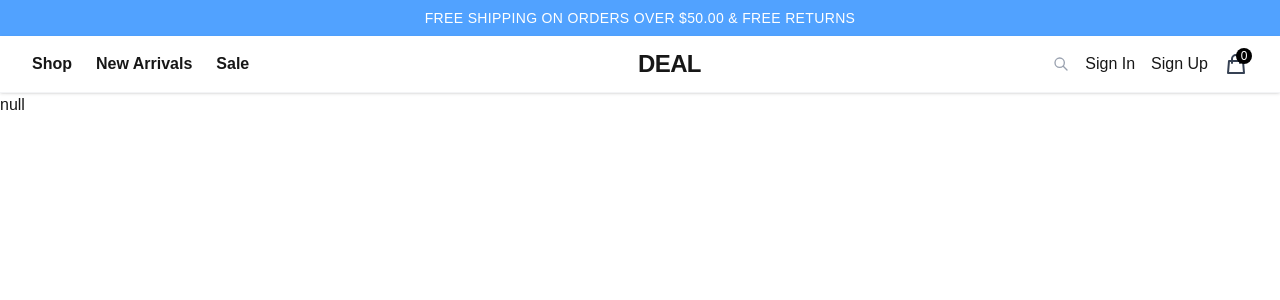
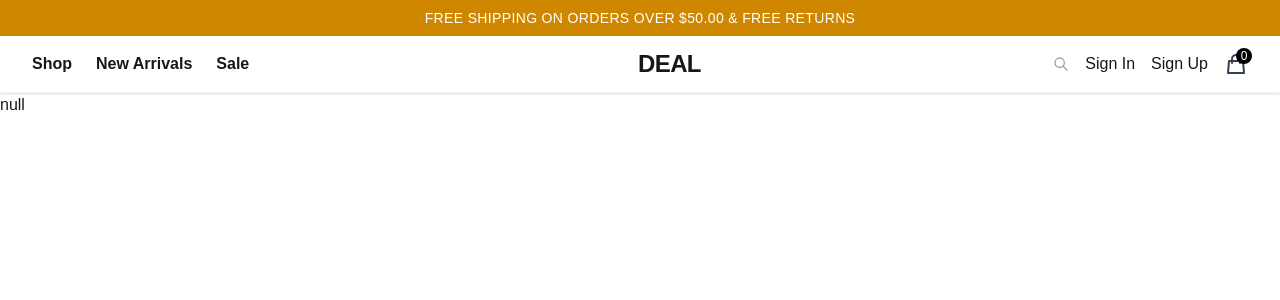
Before and after one commit to ChathuraD1392/Store, a Next.js app: page / in a window 1280 px wide. Shown: the top 300 px of the page. Built offline with nearby package versions, Linux system fonts and the light colour scheme; no server answers.

Commit message:
altred not used items

```diff
--- a/app/actions/auth.ts
+++ b/app/actions/auth.ts
@@ -1,14 +1,13 @@
 'use server';
 
+import { sha256 } from "@oslojs/crypto/sha2";
 import { encodeBase32LowerCaseNoPadding, encodeHexLowerCase } from "@oslojs/encoding";
-import { sha256 } from "@oslojs/crypto/sha2";
 
-import type { User, Session } from "@prisma/client";
+import type { Session, User } from "@prisma/client";
+import { cookies } from "next/headers";
+import { cache } from "react";
 import prisma from "../lib/prisma";
-import { cookies } from "next/headers";
-import { cache, use } from "react";
-import { error } from "console";
-import { create } from "zustand";
+
 
 export async function generateSessionToken(): Promise<string> {
 	const bytes = new Uint8Array(20);
@@ -149,7 +148,7 @@ export type SessionValidationResult =
         }catch(e){
             return {
                 user:null,
-                error:"Failed to register the user..."
+                error:"Failed to register the User"+ e
             }
         }
     }
--- a/app/auth/signin/page.tsx
+++ b/app/auth/signin/page.tsx
@@ -1,8 +1,6 @@
-import { getCurrentSession, loginUser, registerUser } from "@/app/actions/auth";
+import { getCurrentSession, loginUser } from "@/app/actions/auth";
 import Signin from "@/app/components/auth/Signin";
-import Signup from "@/app/components/auth/Signup";
 import { redirect } from "next/navigation";
-import React from "react";
 import { z } from "zod";
 
 const SignInSchema = z.object({
--- a/app/components/layouts/AnnouncementBar.tsx
+++ b/app/components/layouts/AnnouncementBar.tsx
@@ -2,7 +2,7 @@ import React from "react";
 
 const AnnouncementBar = () => {
   return (
-    <div className="w-full bg-blue-400 py-2">
+    <div className="w-full bg-yellow-600 py-2">
       <div className="container mx-auto flex items-center justify-center px-8">
         <span className="text-center text-sm font-medium tracking-wide text-white">
           FREE SHIPPING ON ORDERS OVER $50.00 & FREE RETURNS
```
